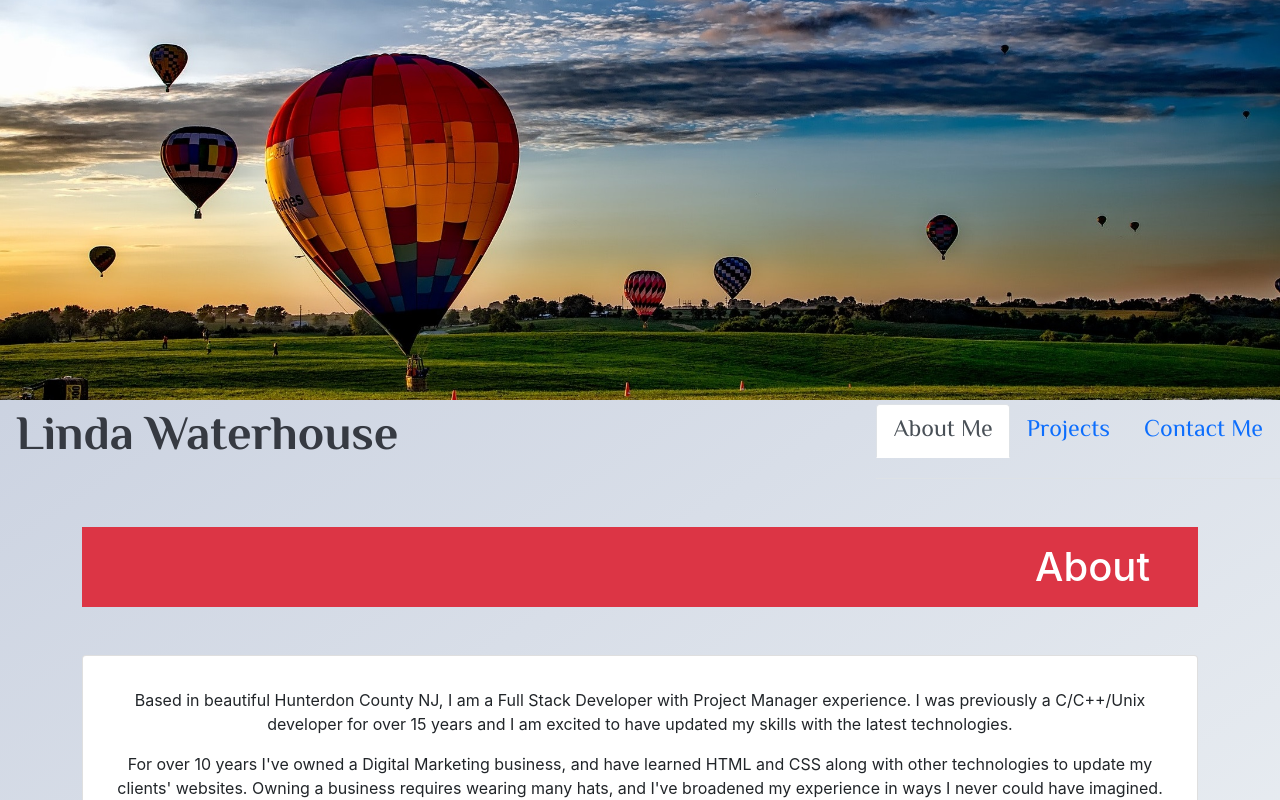
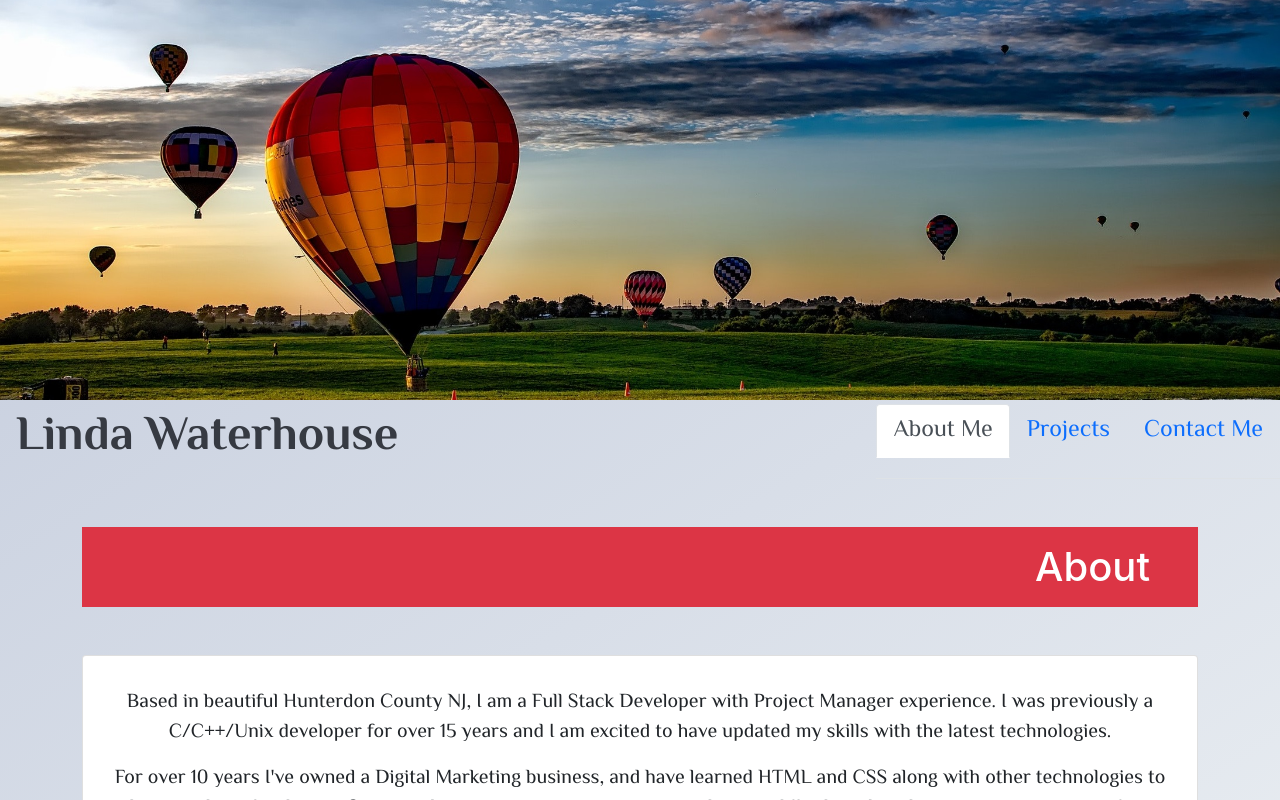
Before and after one commit to llwaterhouse/React-Portfolio, a React (Create React App) app: page / in a window 1280 px wide. Shown: the top 800 px of the page. Built offline with nearby package versions, Linux system fonts and the light colour scheme.

Commit message:
changed font on About page, added horizontal rule in footer

```diff
--- a/src/components/Header/Header.css
+++ b/src/components/Header/Header.css
@@ -3,7 +3,6 @@
     font-weight: bolder;
     font-size: 3.0rem;
     margin-top: 5px;
-
 }
 
 .nav-link {
--- a/src/components/pages/About/About.css
+++ b/src/components/pages/About/About.css
@@ -1,3 +1,8 @@
+p {
+    font-size: 1.25rem;
+    font-family: 'El Messiri', sans-serif;
+}
+
 .skills {
     padding-top:20px;
     text-align: center;
```
